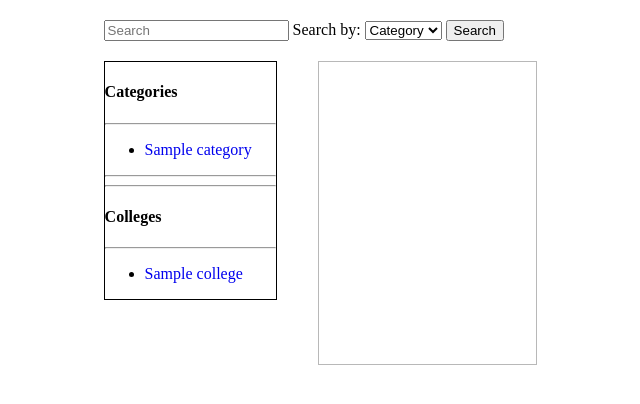
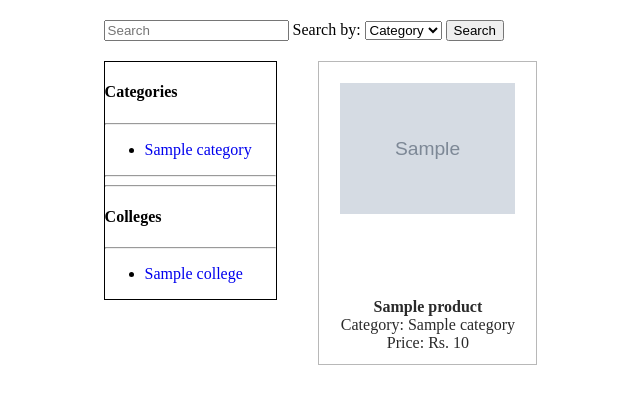
Before and after one commit to diptag/buy-sell_website_backend, a PHP site: page /store in a window 1280 px wide. Shown: the part 46-450 px from the top of the page, without its empty margins (94-734 px from the left). Run offline with PHP 8.4, Linux system fonts and the light colour scheme; tables that the repository leaves empty or names only in its code hold one stand-in row (values such as "Sample post"); grey boxes marked "Sample" are stand-in pictures.

Commit message:
Added product display on store page

```diff
--- a/public/css/styles.css
+++ b/public/css/styles.css
@@ -108,6 +108,23 @@ header a:hover {
 	border: thin solid #B8B8B8;
 	height: 300px;
 	float: left;
+	text-align: center;
+}
+
+.store-img {
+	margin: 10px;
+	height: 65%;
+	padding: 10px;
+	overflow: hidden;
+}
+
+.store-img img {
+	width: 100%;
+}
+
+#items a {
+	text-decoration: none;
+	color: #2A2A2A;
 }
 
 #items td:hover {
--- a/views/store_view.php
+++ b/views/store_view.php
@@ -49,7 +49,14 @@
         <?php
                 }
         ?>
-                    <td></td>
+                    <td>
+                        <a href="product?id=<?= $product["id"] ?>">
+                            <div class="store-img"><img src="img/<?= $product["image"] ?>"></div>
+                            <strong><?= $product["name"] ?></strong><br>
+                            Category: <?= $product["category"] ?><br>
+                            Price: Rs. <?= $product["price"] ?>
+                        </a>
+                    </td>
         <?php
                 if ($n/4 === 1)
                 {
```
